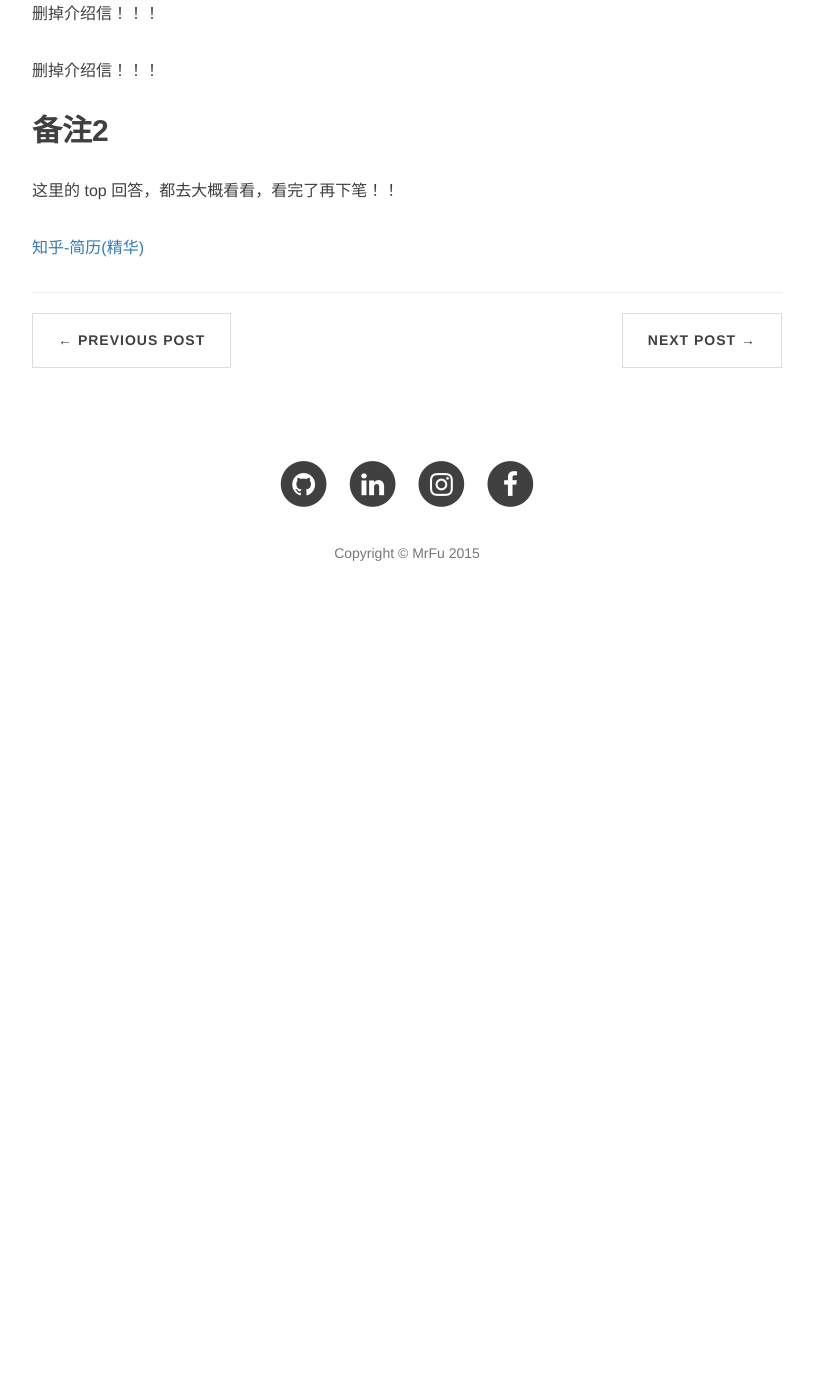
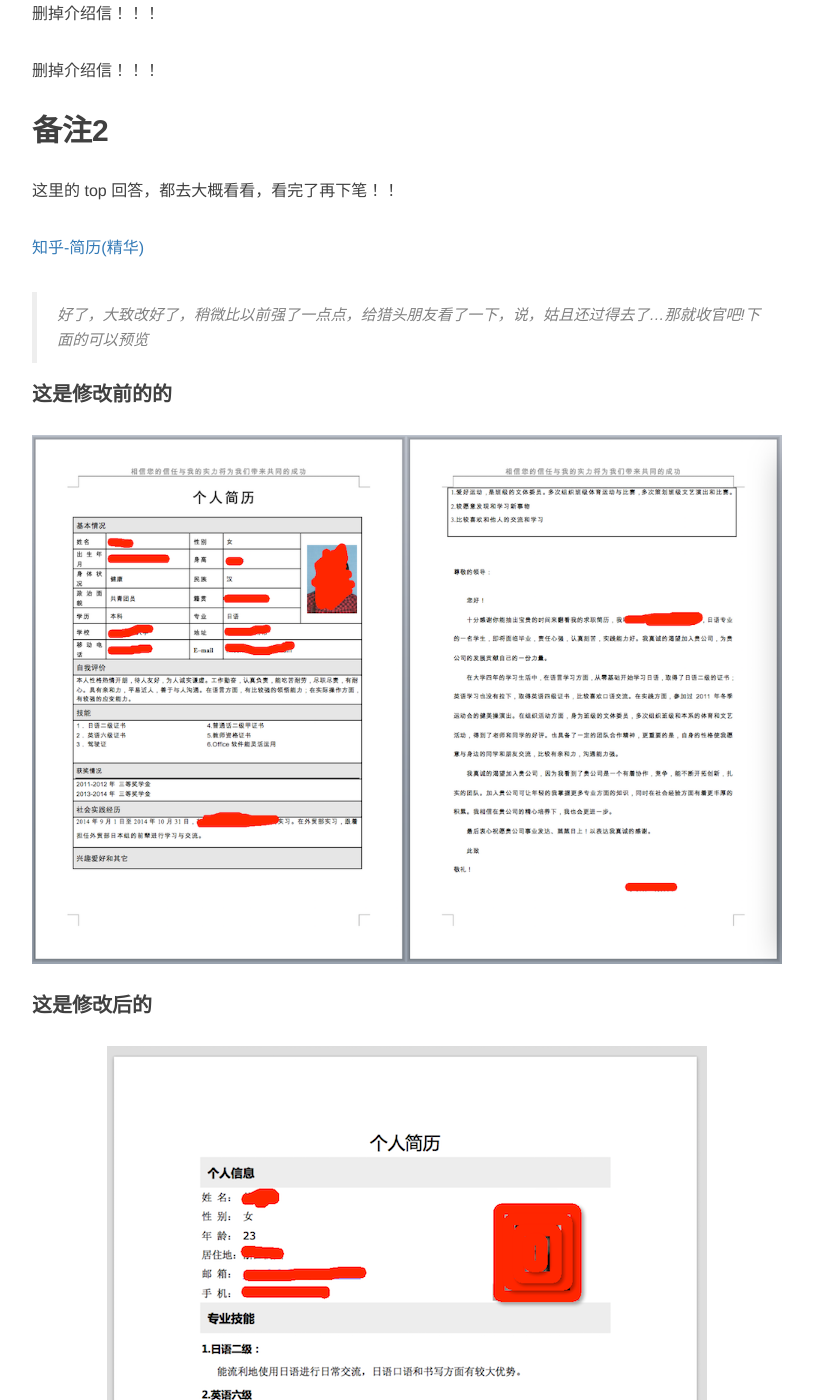
Before and after one commit to MrFuFuFu/mrfufufu.github.io, a Jekyll site: the page built from _posts/2015-07-25-to_somebody.markdown, in a window 1280 px wide and 1400 px high, scrolled down 2309 px. Shown: the whole window, without its empty margins (233-1046 px from the left). Built offline with Jekyll 4.4.1, drawn with Linux system fonts in a browser that asks for light colours; nearby versions of some CDN libraries; comment, search, counter and statistics services are not loaded; before the commit the page ends 2939 px from its top, so only the background shows below that.

Commit message:
modify missfufufu blog

```diff
--- a/_posts/2015-07-25-to_somebody.markdown
+++ b/_posts/2015-07-25-to_somebody.markdown
@@ -86,3 +86,16 @@ XXXX大学日语专业毕业  应届
 这里的 top 回答，都去大概看看，看完了再下笔！！
 
 [知乎-简历(精华)](http://www.zhihu.com/topic/19560329/top-answers)
+
+
+
+
+>好了，大致改好了，稍微比以前强了一点点，给猎头朋友看了一下，说，姑且还过得去了...那就收官吧!下面的可以预览
+
+#### 这是修改前的的
+
+![img](/img/missfu_resume_old.png)
+
+#### 这是修改后的
+
+![img](/img/missfu_resume_new.png)
```
